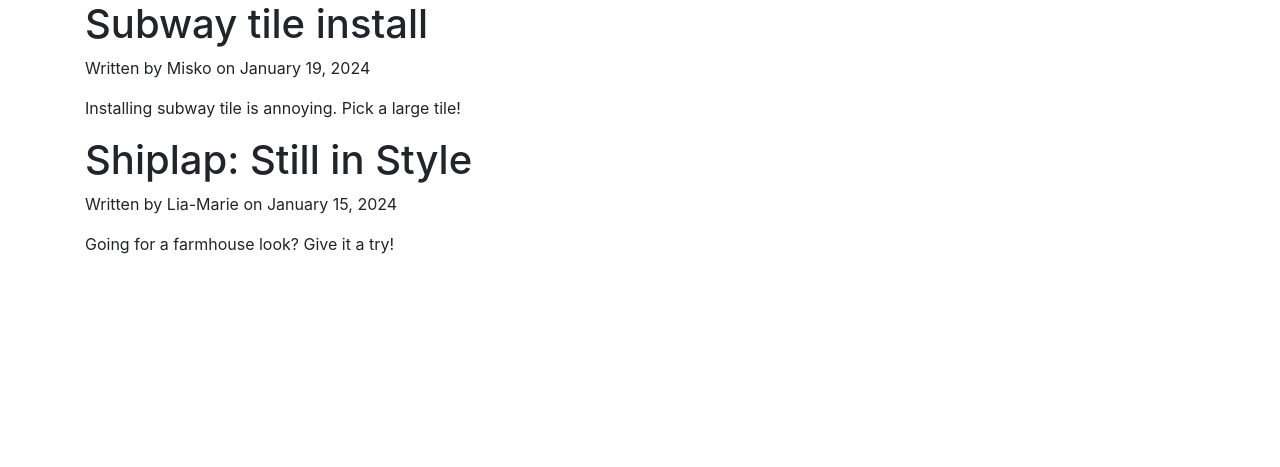
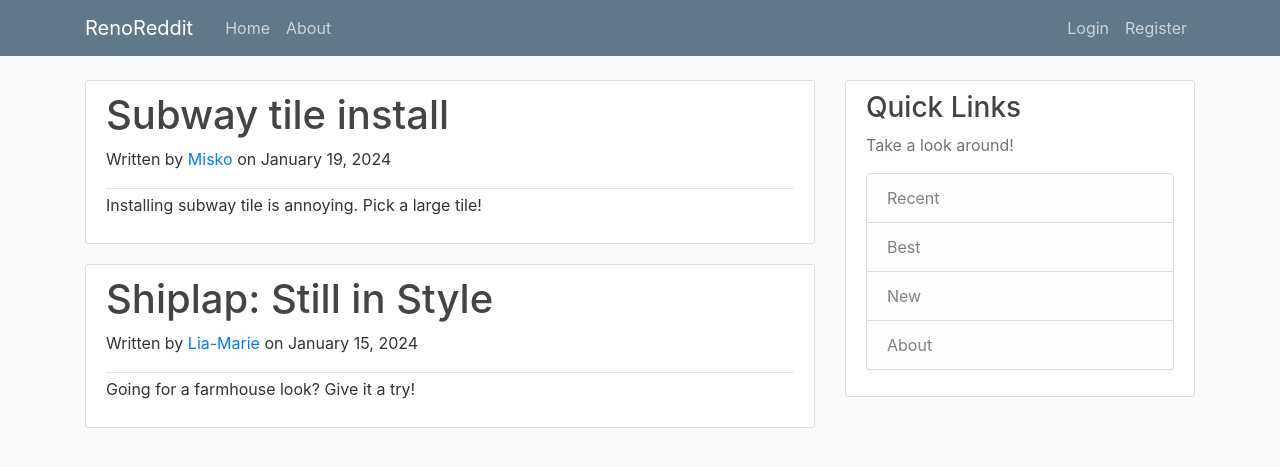
Before and after one commit to misko9251/python_sandbox, a Django app: page /renoreddit/ in a window 1280 px wide. Shown: the top 467 px of the page. Run offline with Django 5.2, Linux system fonts and the light colour scheme; some libraries are stand-ins or nearby versions.

Commit message:
added some styles and put absolute paths in base html for home and about tabs

```diff
--- /dev/null
+++ b/renoreddit/static/renoreddit/main.css
@@ -0,0 +1,84 @@
+body {
+    background: #fafafa;
+    color: #333333;
+    margin-top: 5rem;
+  }
+
+  h1, h2, h3, h4, h5, h6 {
+    color: #444444;
+  }
+
+  ul {
+    margin: 0;
+  }
+
+  .bg-steel {
+    background-color: #5f788a;
+  }
+
+  .site-header .navbar-nav .nav-link {
+    color: #cbd5db;
+  }
+
+  .site-header .navbar-nav .nav-link:hover {
+    color: #ffffff;
+  }
+
+  .site-header .navbar-nav .nav-link.active {
+    font-weight: 500;
+  }
+
+  .content-section {
+    background: #ffffff;
+    padding: 10px 20px;
+    border: 1px solid #dddddd;
+    border-radius: 3px;
+    margin-bottom: 20px;
+  }
+
+  .article-title {
+    color: #444444;
+  }
+
+  a.article-title:hover {
+    color: #428bca;
+    text-decoration: none;
+  }
+
+  .article-content {
+    white-space: pre-line;
+  }
+
+  .article-img {
+    height: 65px;
+    width: 65px;
+    margin-right: 16px;
+  }
+
+  .article-metadata {
+    padding-bottom: 1px;
+    margin-bottom: 4px;
+    border-bottom: 1px solid #e3e3e3
+  }
+
+  .article-metadata a:hover {
+    color: #333;
+    text-decoration: none;
+  }
+
+  .article-svg {
+    width: 25px;
+    height: 25px;
+    vertical-align: middle;
+  }
+
+  .account-img {
+    height: 125px;
+    width: 125px;
+    margin-right: 20px;
+    margin-bottom: 16px;
+  }
+
+  .account-heading {
+    font-size: 2.5rem;
+  }
--- a/renoreddit/templates/renoreddit/about.html
+++ b/renoreddit/templates/renoreddit/about.html
@@ -1,6 +1,10 @@
 {% extends "renoreddit/base.html" %}
 {% block content %}
 
-        <h1>About</h1>
+        <section class="container">
+            <h1>About</h1>
+        </section>
+        <p>Welcome to our home improvement message board—a dynamic space where DIY enthusiasts, homeowners, and decor lovers collaborate to make homes better together. Dive into discussions on everything from quick decor hacks to major renovation projects. Connect with like-minded individuals who share your passion for turning houses into personalized havens.</p>
+        <p>At our message board, we're all about fostering a sense of community. Join conversations on the latest trends, troubleshoot challenges, and celebrate successes. Whether you're seeking advice on a home repair or looking to share your latest project, this is the place to connect with others who get the excitement, dilemmas, and joys of home improvement.</p>
 
 {% endblock content %}
--- a/renoreddit/templates/renoreddit/base.html
+++ b/renoreddit/templates/renoreddit/base.html
@@ -1,3 +1,5 @@
+{% load static %}
+
 <!DOCTYPE html>
 <html lang="en">
 <head>
@@ -5,6 +7,8 @@
     <meta name="viewport" content="width=device-width, initial-scale=1, shrink-to-fit=no">
     <!-- Bootstrap CSS -->
     <link rel="stylesheet" href="https://cdn.jsdelivr.net/npm/bootstrap@4.0.0/dist/css/bootstrap.min.css" integrity="sha384-Gn5384xqQ1aoWXA+058RXPxPg6fy4IWvTNh0E263XmFcJlSAwiGgFAW/dAiS6JXm" crossorigin="anonymous">
+    <!-- Main css from static folder -->
+    <link rel="stylesheet" href="{% static 'renoreddit/main.css' %}" type="text/css">
     {% if title %}
         <title>RenoReddit - {{ title }}</title>
     {% else %}
@@ -12,11 +16,51 @@
     {% endif %}
 </head>
 <body>
+    <header class="site-header">
+        <nav class="navbar navbar-expand-md navbar-dark bg-steel fixed-top">
+          <div class="container">
+            <a class="navbar-brand mr-4" href="/">RenoReddit</a>
+            <button class="navbar-toggler" type="button" data-toggle="collapse" data-target="#navbarToggle" aria-controls="navbarToggle" aria-expanded="false" aria-label="Toggle navigation">
+            <span class="navbar-toggler-icon"></span>
+            </button>
+            <div class="collapse navbar-collapse" id="navbarToggle">
+              <div class="navbar-nav mr-auto">
+                <a class="nav-item nav-link" href="{% url 'renoreddit-home' %}">Home</a>
+                <a class="nav-item nav-link" href="{% url 'renoreddit-about' %}">About</a>
+              </div>
+              <!-- Navbar Right Side -->
+              <div class="navbar-nav">
+                <a class="nav-item nav-link" href="#">Login</a>
+                <a class="nav-item nav-link" href="#">Register</a>
+              </div>
+            </div>
+          </div>
+        </nav>
+      </header>
     <!-- Block so child templates can override. Reasoning: Less duplicate code -->
-    {% block content %}{% endblock %}
+    <main role="main" class="container">
+        <div class="row">
+          <div class="col-md-8">
+            {% block content %}{% endblock %}
+          </div>
+          <div class="col-md-4">
+            <div class="content-section">
+              <h3>Quick Links</h3>
+              <p class='text-muted'>Take a look around!
+                <ul class="list-group">
+                  <li class="list-group-item list-group-item-light">Recent</li>
+                  <li class="list-group-item list-group-item-light">Best</li>
+                  <li class="list-group-item list-group-item-light">New</li>
+                  <li class="list-group-item list-group-item-light">About</li>
+                </ul>
+              </p>
+            </div>
+          </div>
+        </div>
+      </main>
 
-    <script src="https://code.jquery.com/jquery-3.2.1.slim.min.js" integrity="sha384-KJ3o2DKtIkvYIK3UENzmM7KCkRr/rE9/Qpg6aAZGJwFDMVNA/GpGFF93hXpG5KkN" crossorigin="anonymous"></script>
-    <script src="https://cdn.jsdelivr.net/npm/popper.js@1.12.9/dist/umd/popper.min.js" integrity="sha384-ApNbgh9B+Y1QKtv3Rn7W3mgPxhU9K/ScQsAP7hUibX39j7fakFPskvXusvfa0b4Q" crossorigin="anonymous"></script>
-    <script src="https://cdn.jsdelivr.net/npm/bootstrap@4.0.0/dist/js/bootstrap.min.js" integrity="sha384-JZR6Spejh4U02d8jOt6vLEHfe/JQGiRRSQQxSfFWpi1MquVdAyjUar5+76PVCmYl" crossorigin="anonymous"></script>
+      <script src="https://code.jquery.com/jquery-3.2.1.slim.min.js" integrity="sha384-KJ3o2DKtIkvYIK3UENzmM7KCkRr/rE9/Qpg6aAZGJwFDMVNA/GpGFF93hXpG5KkN" crossorigin="anonymous"></script>
+      <script src="https://cdn.jsdelivr.net/npm/popper.js@1.12.9/dist/umd/popper.min.js" integrity="sha384-ApNbgh9B+Y1QKtv3Rn7W3mgPxhU9K/ScQsAP7hUibX39j7fakFPskvXusvfa0b4Q" crossorigin="anonymous"></script>
+      <script src="https://cdn.jsdelivr.net/npm/bootstrap@4.0.0/dist/js/bootstrap.min.js" integrity="sha384-JZR6Spejh4U02d8jOt6vLEHfe/JQGiRRSQQxSfFWpi1MquVdAyjUar5+76PVCmYl" crossorigin="anonymous"></script>
 </body>
 </html>
--- a/renoreddit/templates/renoreddit/home.html
+++ b/renoreddit/templates/renoreddit/home.html
@@ -3,10 +3,14 @@
 
     <!-- Similar to EJS, templating engine -->
     {% for post in posts %}
-    <article class="container">
-        <h1>{{ post.title }}</h1>
-        <p>Written by {{ post.author }} on {{ post.date }}</p>
-        <p>{{ post.content }}</p>
+    <article class="media content-section">
+        <div class="media-body">
+            <div class="article-metadata">
+                <h1 class="article-content">{{ post.title }}</h1>
+                <p class="article-content">Written by <a href="#">{{ post.author }} </a>on {{ post.date }}</p>
+            </div>
+            <p class="article-content">{{ post.content }}</p>
+        </div>
     </article>
     {% endfor %}
 
```
